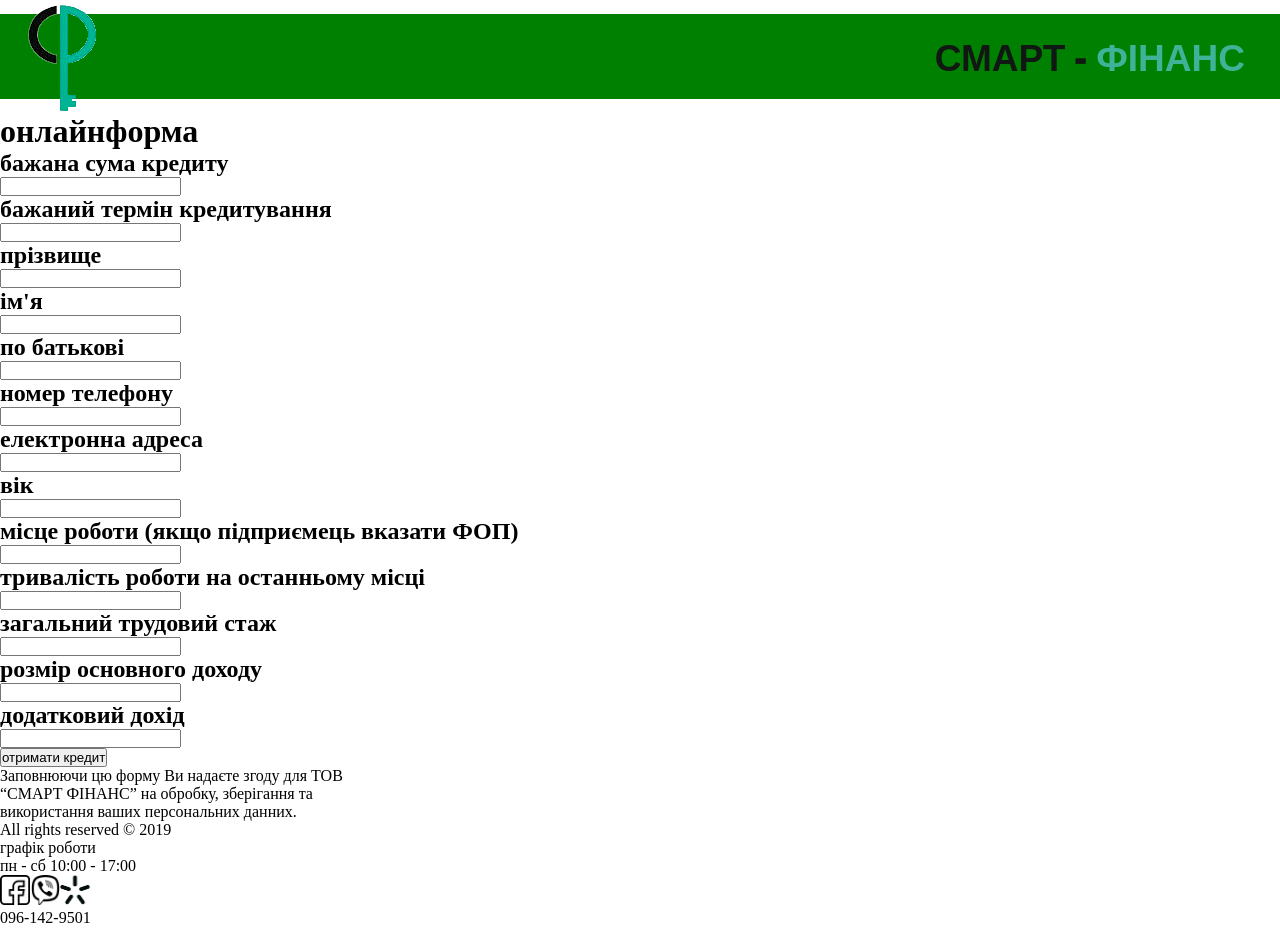
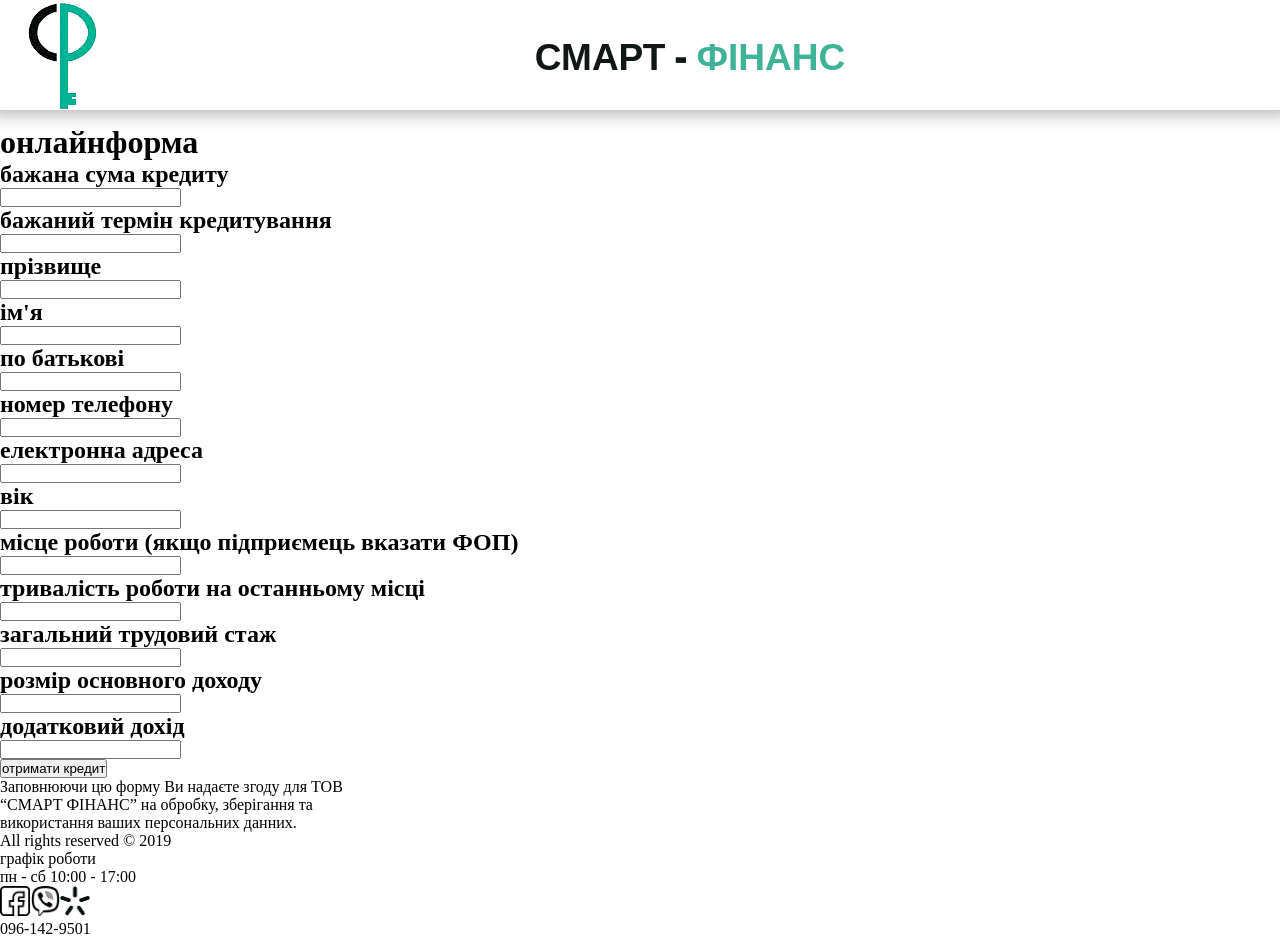
Before and after one commit to zombarino/MainForm.github.io, a website: page pug/index.pug in a window 1280 px wide. Drawn offline with nearby package versions, Linux system fonts and the light colour scheme; files that its build step writes are made by us from their sources; files whose address does not match are found by name.

Commit message:
new commit

```diff
--- a/pug/index.pug
+++ b/pug/index.pug
@@ -10,10 +10,11 @@
     body
         .wrapper
             header(class="header")
-                img(class="header__logo" src="images/logo.png" alt="logo")
-                .header__logoText
-                    span(class="header__text") смарт -
-                    span(class="header__text_green") фінанс
+               .header__wrapper  <!--needed to make a shadow-->
+                    img(class="header__logo" src="images/logo.png" alt="logo")
+                    .header__logoText
+                        span(class="header__text") смарт -
+                        span(class="header__text_green") фінанс
             main(class="main")
                 h1(class="main__h1") онлайн
                     span(class="main__h1_green") форма
--- a/sass/header/__logo/header__logo.sass
+++ b/sass/header/__logo/header__logo.sass
@@ -1,5 +1,7 @@
 .header__logo
     width: 55px
+    margin-left: 15px
 @media (min-width: 480px)
     .header__logo
         width: 75px
+        margin-left: 25px
--- /dev/null
+++ b/sass/header/__logoText/header__logoText.sass
@@ -0,0 +1,8 @@
+.header__logoText
+    margin-right: 15px
+@media (min-width: 480px)
+    .header__logoText
+        margin-right: 25px
+@media (min-width: 768px)
+    .header__logoText
+        margin: 0 auto
--- /dev/null
+++ b/sass/header/__wrapper/header__wrapper.sass
@@ -0,0 +1,9 @@
+.header__wrapper
+    width: 100%
+    height: 100%
+    display: flex
+    justify-content: space-between
+    align-items: center
+    -webkit-box-shadow: 0px -10px 19px 12px rgba(0,0,0,0.36)
+    -moz-box-shadow: 0px -10px 19px 12px rgba(0,0,0,0.36)
+    box-shadow: 0px -10px 19px 12px rgba(0,0,0,0.36)
--- a/sass/header/header.sass
+++ b/sass/header/header.sass
@@ -1,13 +1,7 @@
 .header
     width: 100%
     height: 85px
-    display: flex
-    justify-content: space-between
-    align-items: center
-    box-sizing: border-box
-    padding: 0 15px
 @media (min-width: 480px)
     .header
-        padding: 0 35px 0 25px
-        margin: 14px 0
-        background-color: green
+        height: 110px
+        margin-bottom: 14px
--- a/sass/wrapper/wrapper.sass
+++ b/sass/wrapper/wrapper.sass
@@ -1,6 +1,7 @@
 *
     margin: 0
     padding: 0
+    box-sizing: border-box
 .wrapper
     width: 100%
     height: 100vh
```
Also changed, not shown: common.blocks/header/__LogoText/header__logoText.min.css (added), common.blocks/header/__logo/header__logo.min.css, common.blocks/header/__wrapper/header__wrapper.min.css (added), common.blocks/header/header.min.css, common.blocks/wrapper/wrapper.min.css, css/style.min.css, index.html, 5 other files.
